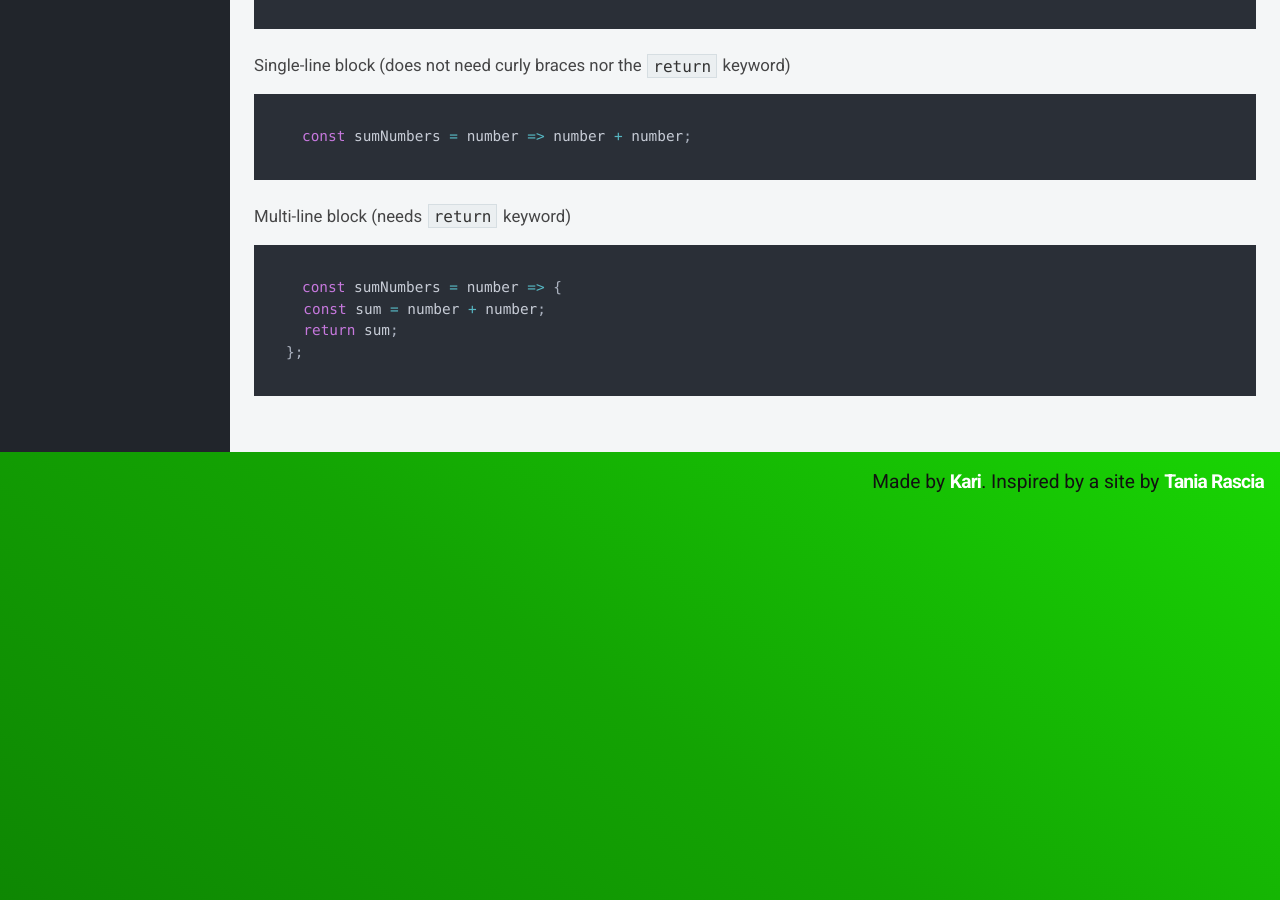
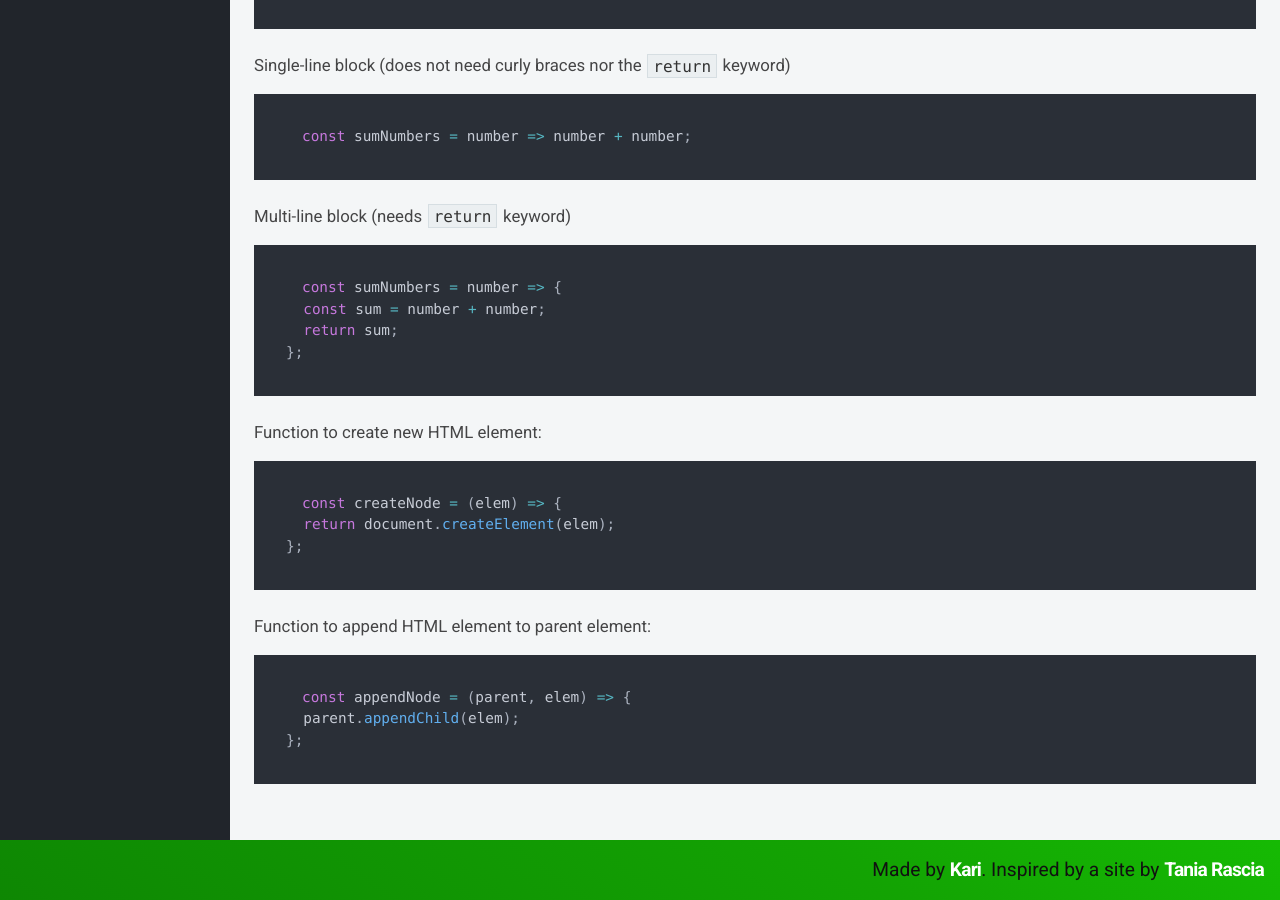
Before and after one commit to KJLarson/snippets, a Jekyll site: the page built from _pages/javascript.md, in a window 1280 px wide and 900 px high, scrolled down 1533 px. Built offline with Jekyll 4.4.1, drawn with Linux system fonts in a browser that asks for light colours; nearby versions of some CDN libraries.

Commit message:
Add functions for creating HTML element and adding HTML element to parent element

````diff
--- a/_pages/javascript.md
+++ b/_pages/javascript.md
@@ -72,3 +72,17 @@ const sumNumbers = number => {
   return sum;
 };
 ```
+
+Function to create new HTML element:
+```js
+const createNode = (elem) => {
+  return document.createElement(elem);
+};
+```
+
+Function to append HTML element to parent element:
+```js
+const appendNode = (parent, elem) => {
+  parent.appendChild(elem);
+};
+```
````
